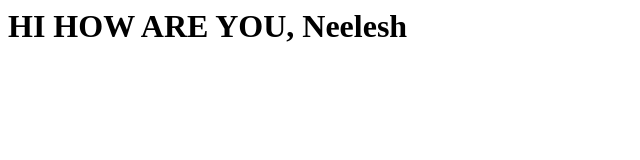
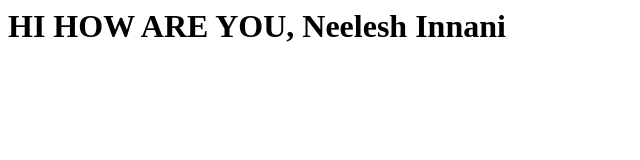
Before and after one commit to Anvisto/Unlayoff, a website: page index.html in a window 1280 px wide. Shown: the whole page, without its empty margins (0-640 px from the left). Drawn offline with Linux system fonts and the light colour scheme.

Commit message:
Update index.html

```diff
--- a/index.html
+++ b/index.html
@@ -1,6 +1,6 @@
 <html>
     <head>
-        <h1> HI HOW ARE YOU, Neelesh </h1>
+        <h1> HI HOW ARE YOU, Neelesh Innani</h1>
     </head>
 
    </html>
```
